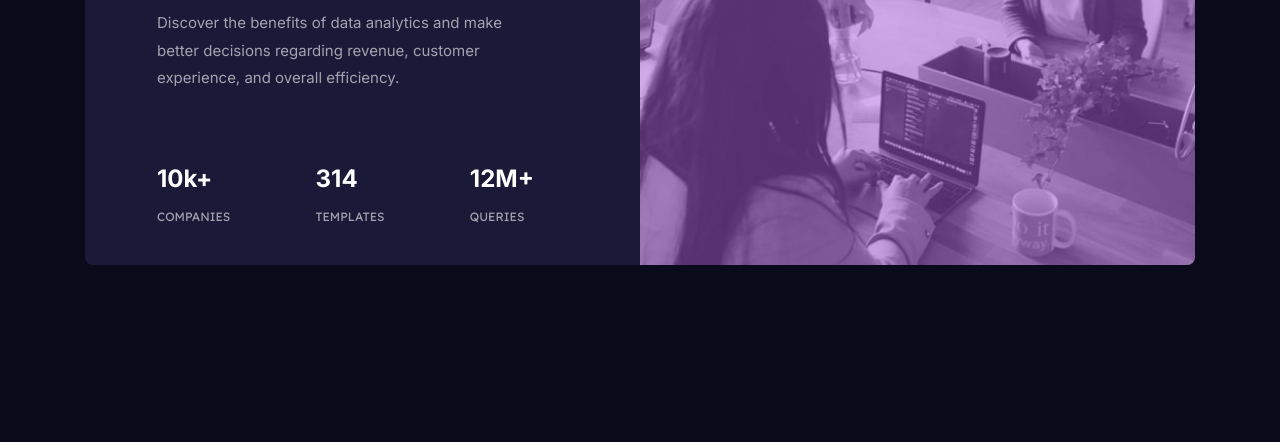
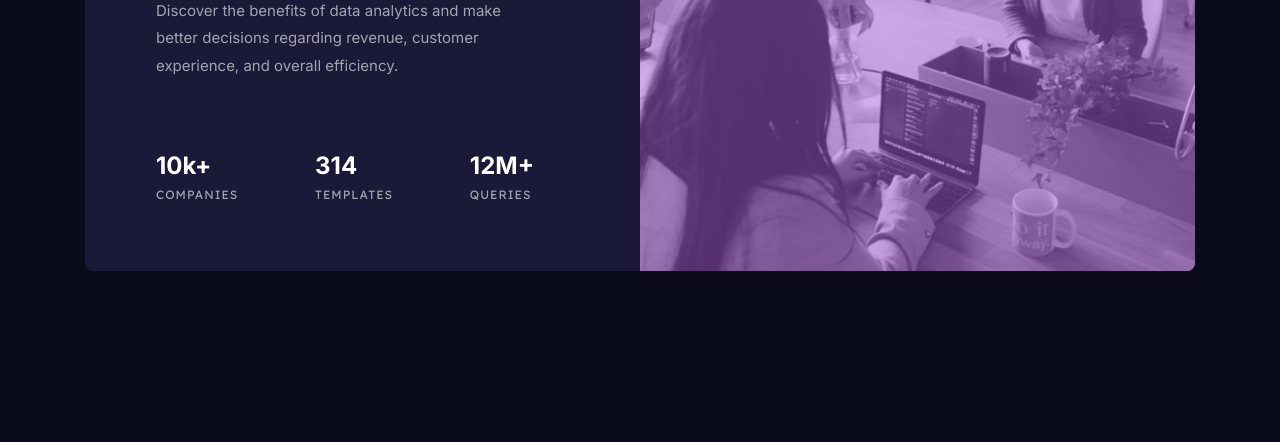
Before and after one commit to manuelebeh/stats-card-component, a plain HTML site: page index.html in a window 1280 px wide. Shown: the part 358-800 px from the top of the page. Drawn offline with Linux system fonts and the light colour scheme.

Commit message:
Update components size for desktop view

```diff
--- a/style.css
+++ b/style.css
@@ -108,13 +108,15 @@ svg {
 .stats-container .inner h2 {
 	font-size: 24px;
 	color: var(--clr-white);
-	margin: 0 0 16px 0;
+	margin: 0 0 2px 0;
 }
 
 .stats-container .inner p {
 	text-transform: uppercase;
 	font-family: var(--ff-lexend-deca);
 	font-size: 12px;
+	letter-spacing: 1px;
+	line-height: 25.5px;
 }
 
 @media screen and (min-width: 933px) {
@@ -123,7 +125,6 @@ svg {
 		flex-direction: row-reverse;
 
 		max-width: 1110px;
-		max-height: 446px;
 	}
 
 	.illustration,
@@ -136,8 +137,7 @@ svg {
 	}
 
 	.card-information {
-		/*padding: 72px;*/
-		padding: 77px 106px 59px 72px;
+		padding: 71px 106px 59px 71px;
 		text-align: left;
 	}
 
@@ -156,6 +156,6 @@ svg {
 	}
 
 	.stats-container .inner:not(.inner:last-child) {
-		margin: 0;
+		margin: 0 60px 0 0;
 	}
 }
```
